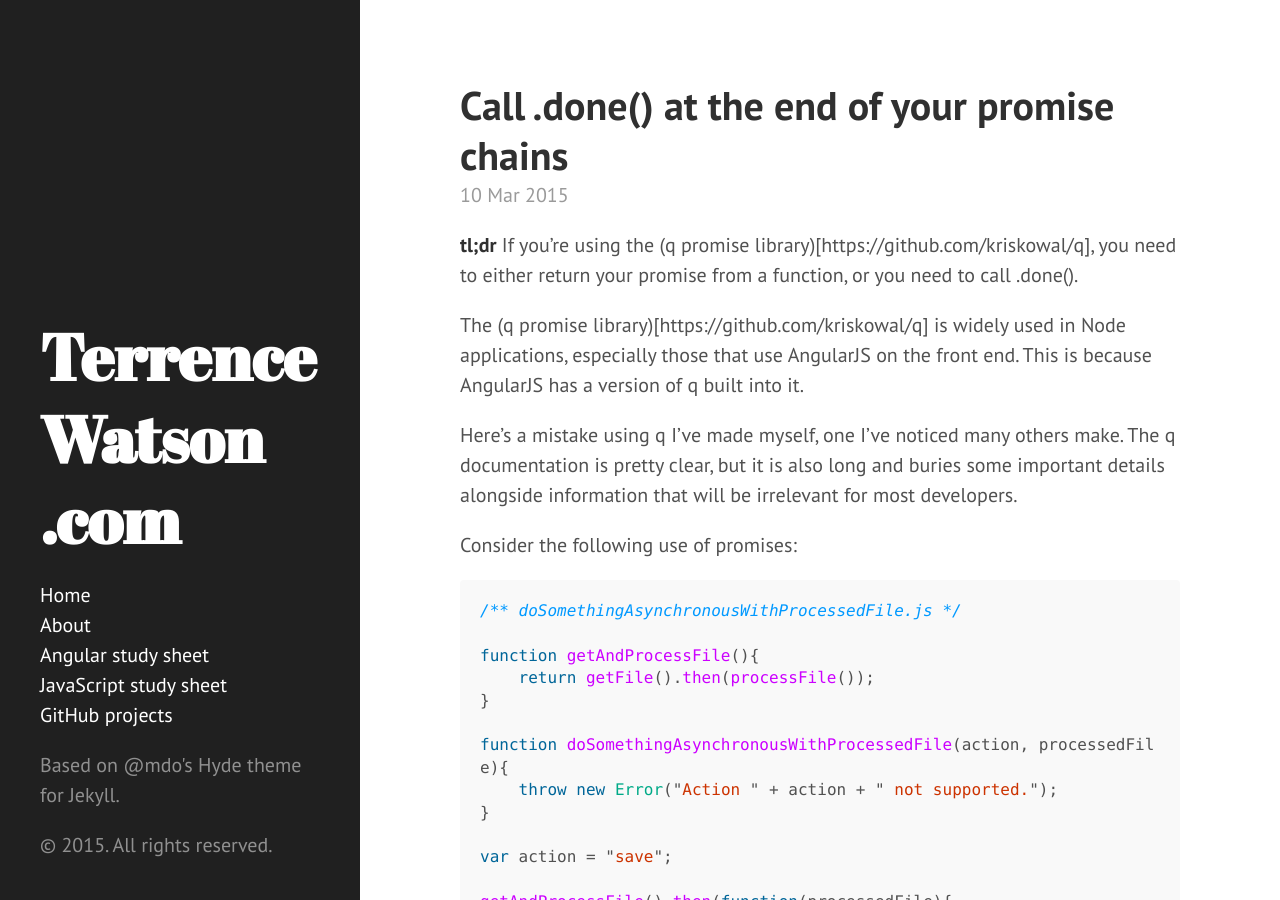
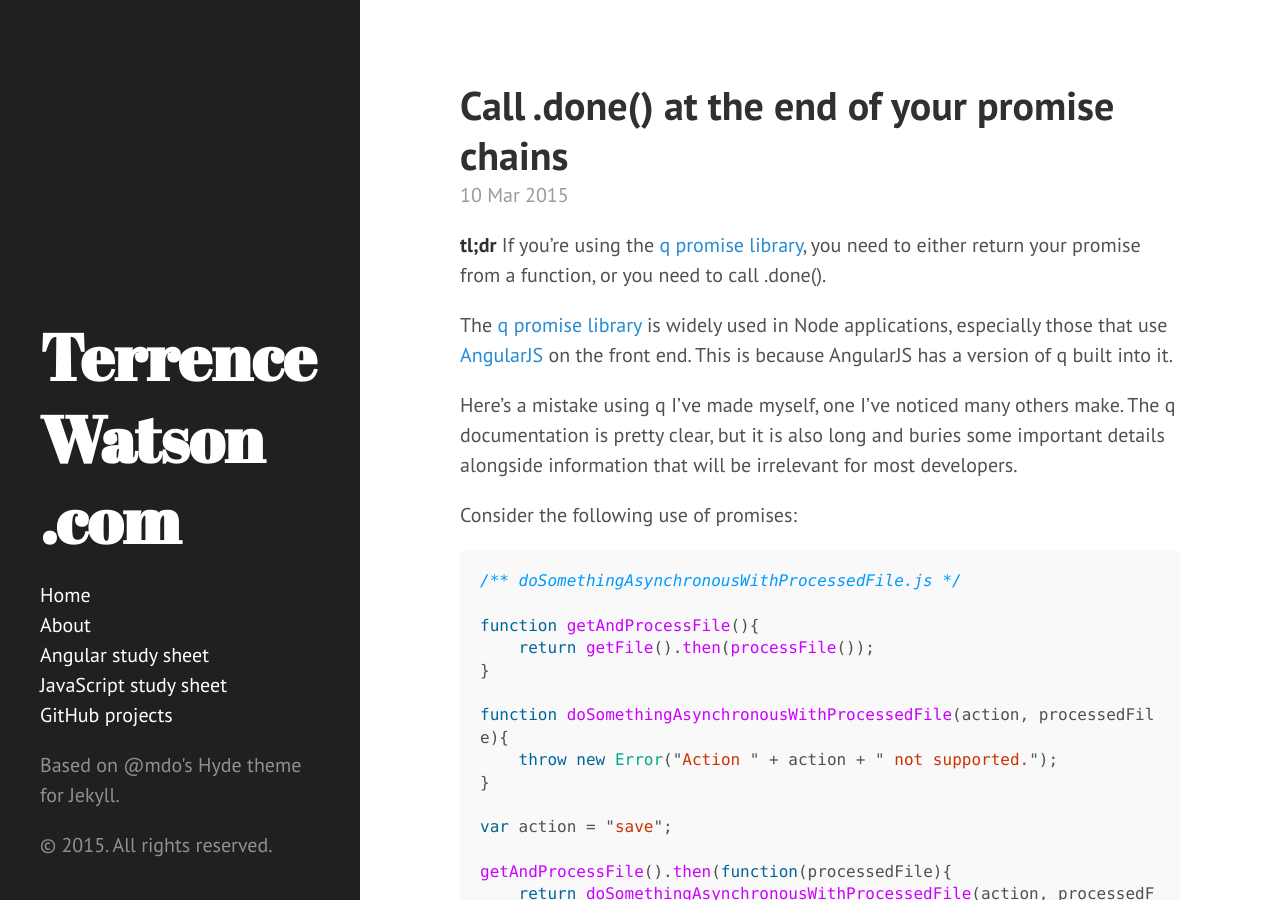
Before and after one commit to selfinterest/selfinterest.github.io, a Jekyll site: the page built from _posts/2015-03-10-promises.md, in a window 1280 px wide and 900 px high. Built offline with Jekyll 4.4.1, drawn with Linux system fonts in a browser that asks for light colours; nearby versions of some CDN libraries; Markdown is read by kramdown in place of the engine named in the settings; some of the changed lines change nothing that is shown.

Commit message:
What's wrong with my post??

```diff
--- a/_posts/2015-03-10-promises.md
+++ b/_posts/2015-03-10-promises.md
@@ -2,9 +2,9 @@
 layout: post
 title: Call .done() at the end of your promise chains
 ---
-**tl;dr** If you're using the (q promise library)[https://github.com/kriskowal/q], you need to either return your promise from a function, or you need to call .done().
+**tl;dr** If you're using the [q promise library](https://github.com/kriskowal/q), you need to either return your promise from a function, or you need to call .done().
 
-The (q promise library)[https://github.com/kriskowal/q] is widely used in Node applications, especially those that use AngularJS on the front end. This is because AngularJS has a version of q built into it.
+The [q promise library](https://github.com/kriskowal/q) is widely used in Node applications, especially those that use [AngularJS](https://angularjs.org/) on the front end. This is because AngularJS has a version of q built into it.
 
 Here's a mistake using q I've made myself, one I've noticed many others make. The q documentation is pretty clear, but it is also long and buries some important details alongside information that will be irrelevant for most developers.
 
```
